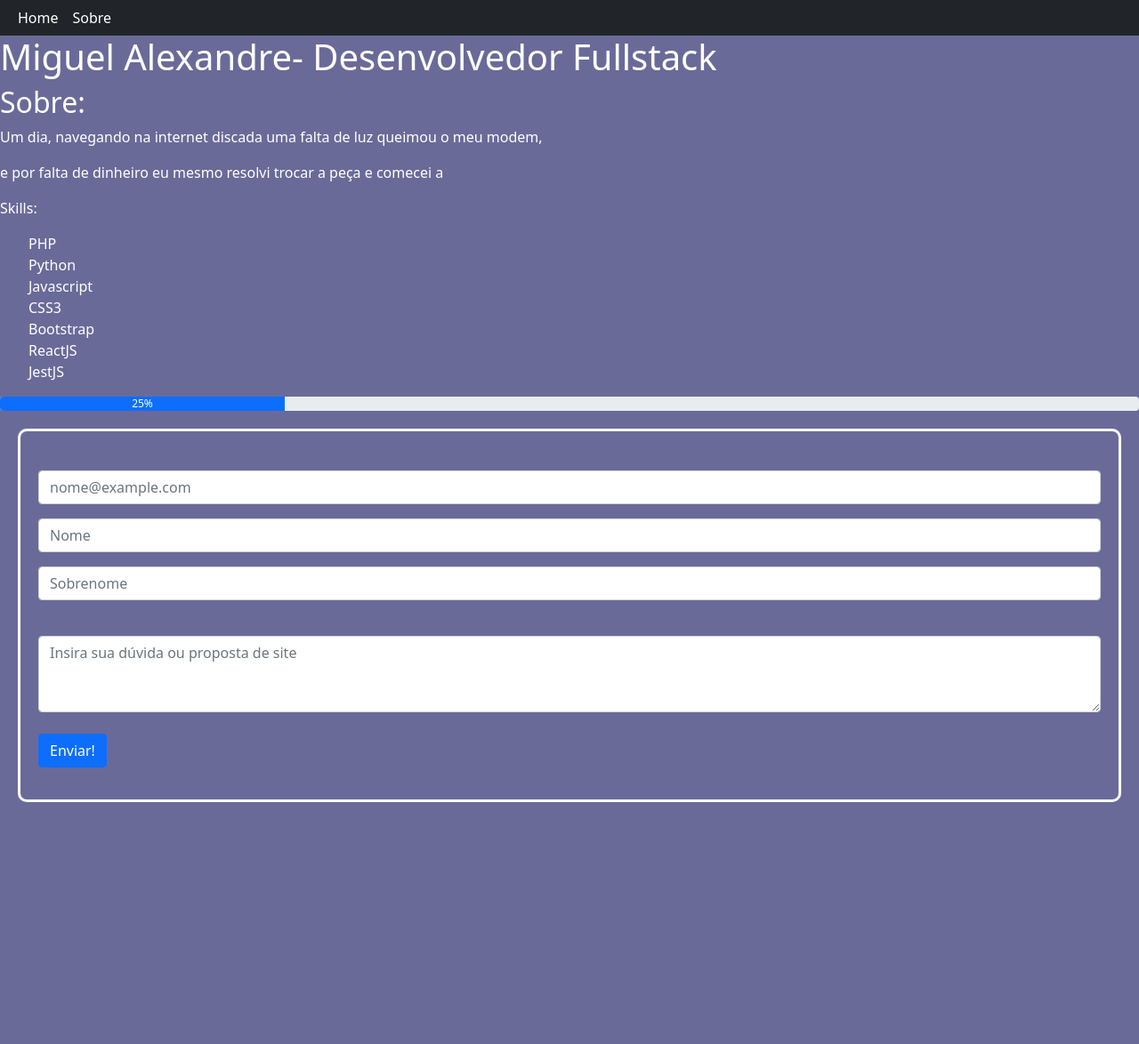
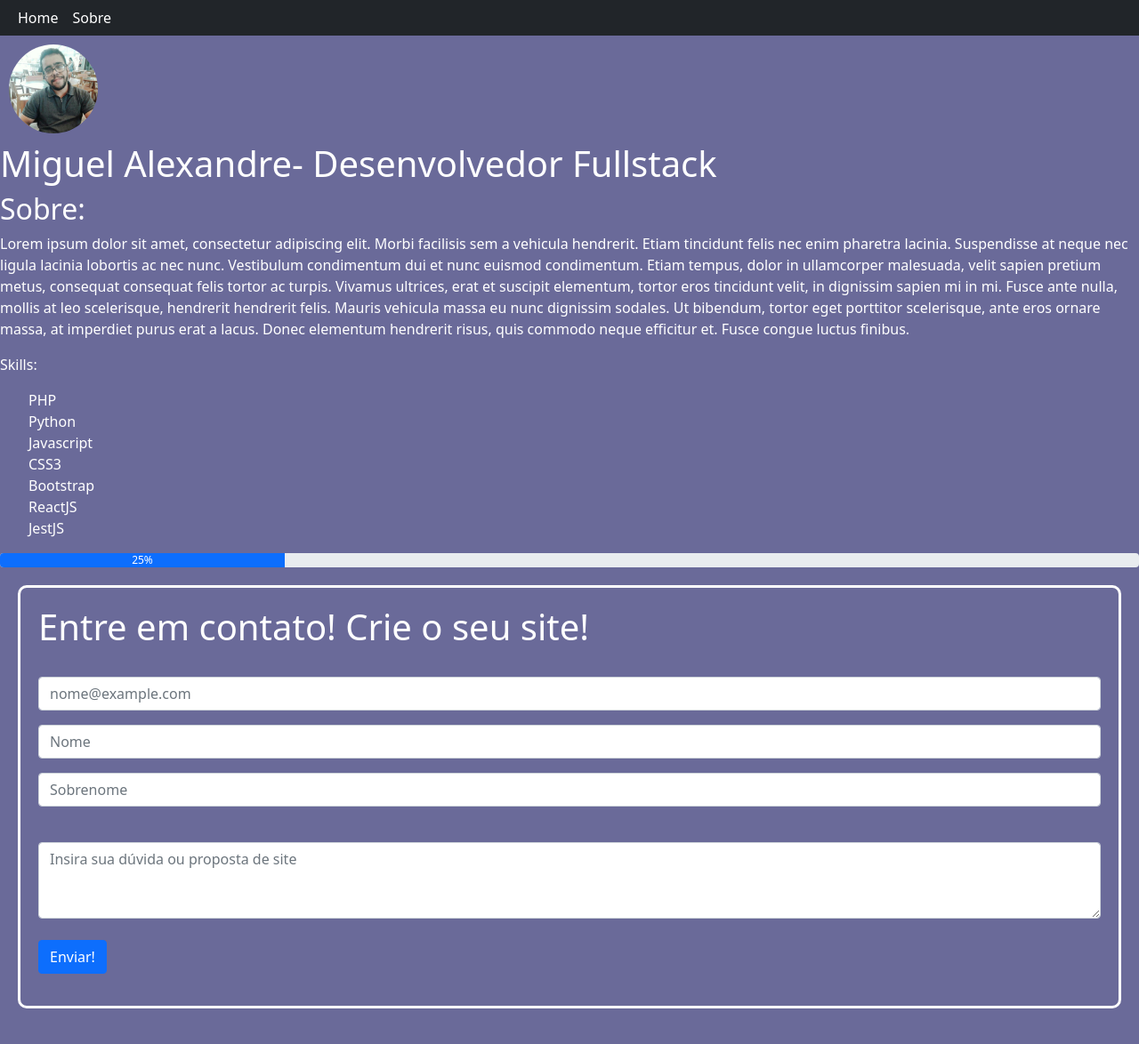
Before and after one commit to fullstackmiguel/fullstackmiguel.github.io, a PHP site: page / in a window 1280 px wide. Shown: the top 1174 px of the page at 89% size. Run offline with PHP 8.4, Linux system fonts and the light colour scheme.

Commit message:
Primeiras modificaçoes de layout e atualizaçao do Bootstrap

```diff
--- a/index.html
+++ b/index.html
@@ -29,17 +29,18 @@
                 <a class="nav-link active" aria-current="page" href="#">Home</a>
               </li>
               <li class="nav-item active">
+
                 <a class="nav-link" href="#about">Sobre</a>
               </li>
             </form>
           </div>
         </div>
       </nav>
+      <img class="avatar" src="avatar.jpeg">
       <h1 class="title">Miguel Alexandre- Desenvolvedor Fullstack</h1>
         <section class="about" id="about">
           <h2>Sobre:</h2>
-          <p>Um dia, navegando na internet discada uma falta de luz queimou o meu modem,</p>
-          <p>e por falta de dinheiro eu mesmo resolvi trocar a peça e comecei a</p>
+          <p> Lorem ipsum dolor sit amet, consectetur adipiscing elit. Morbi facilisis sem a vehicula hendrerit. Etiam tincidunt felis nec enim pharetra lacinia. Suspendisse at neque nec ligula lacinia lobortis ac nec nunc. Vestibulum condimentum dui et nunc euismod condimentum. Etiam tempus, dolor in ullamcorper malesuada, velit sapien pretium metus, consequat consequat felis tortor ac turpis. Vivamus ultrices, erat et suscipit elementum, tortor eros tincidunt velit, in dignissim sapien mi in mi. Fusce ante nulla, mollis at leo scelerisque, hendrerit hendrerit felis. Mauris vehicula massa eu nunc dignissim sodales. Ut bibendum, tortor eget porttitor scelerisque, ante eros ornare massa, at imperdiet purus erat a lacus. Donec elementum hendrerit risus, quis commodo neque efficitur et. Fusce congue luctus finibus.</p>
 
         </section>
         <section class="skills" id="skills">
@@ -60,6 +61,7 @@
   <div class="progress-bar" role="progressbar" style="width: 25%;" aria-valuenow="25" aria-valuemin="0" aria-valuemax="100">25%</div>
 </div>
         <section class="contato" id="contato">
+          <h1>Entre em contato! Crie o seu site!</h1>
           <br>
           <div id="form">
             <form netlify>
--- a/style.css
+++ b/style.css
@@ -17,3 +17,5 @@ body::-webkit-scrollbar {
   li {
     list-style-type: none;
   }
+
+  .avatar{border-radius: 50%; width: 100px; margin: 10px;}
```
